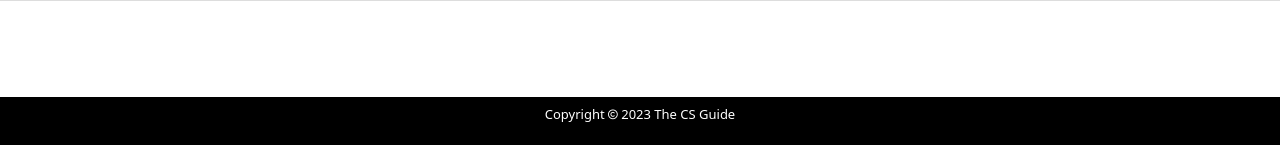
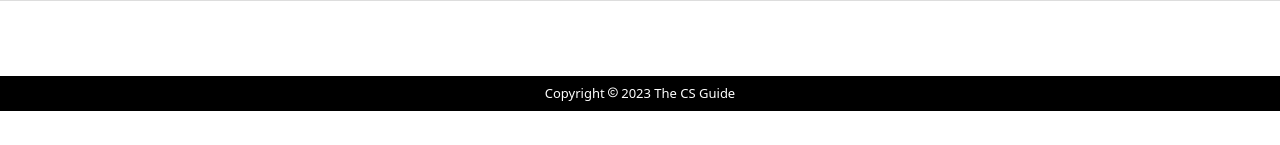
Before and after one commit to TechSage369/Major-Project, a Django app: page /admindashboard in a window 1280 px wide. Shown: the part 689-834 px from the top of the page. Run offline with Django 4.2, Linux system fonts and the light colour scheme; the visitor is signed in with stand-in values (Sample User, id 1); some libraries are stand-ins or nearby versions.

Commit message:
Fix: footer

```diff
--- a/frontend/template/footer.html
+++ b/frontend/template/footer.html
@@ -6,6 +6,7 @@
     font-size: small;
     bottom: 0;
     width: 100%;
+    position: fixed
 }
 
 .footer-text {
@@ -13,6 +14,8 @@
     margin: 0;
 }
 </style>
+<br>
+<br>
 <section class="CS-footer">
     <p class="footer-text">
         Copyright <i class="fa-sharp fa-regular fa-copyright fa-xs"></i> 2023 The CS Guide
```
